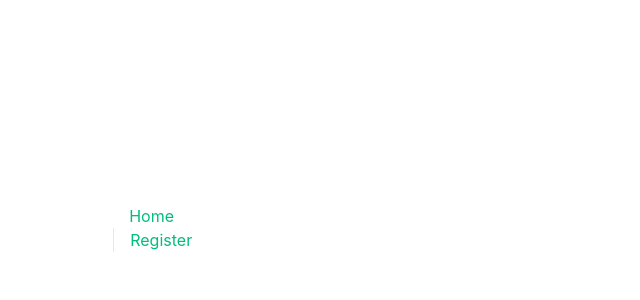
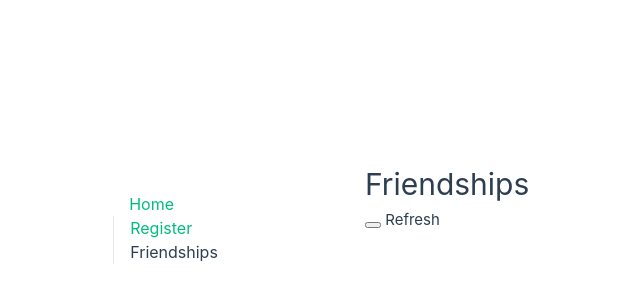
Before and after one commit to prteen/prteen-vue, a Vue app: page /friendships in a window 1280 px wide. Before the commit this address had no page. Shown: the part 180-480 px from the top of the page, without its empty margins (275-915 px from the left). Built offline with nearby package versions, Linux system fonts and the light colour scheme.

Commit message:
WIP FriendshipsList

```diff
--- a/src/App.vue
+++ b/src/App.vue
@@ -8,6 +8,8 @@ import { RouterLink, RouterView } from 'vue-router'
       <nav>
         <RouterLink to="/">Home</RouterLink>
         <RouterLink to="/register">Register</RouterLink>
+        <br>
+        <RouterLink to="/friendships">Friendships</RouterLink>
       </nav>
     </div>
   </header>
--- a/src/router/index.js
+++ b/src/router/index.js
@@ -1,5 +1,6 @@
 import { createRouter, createWebHistory } from 'vue-router'
 import HomeView from '../views/HomeView.vue'
+import FriendshipView from '../views/FriendshipsView.vue'
 
 const router = createRouter({
   history: createWebHistory(import.meta.env.BASE_URL),
@@ -13,6 +14,11 @@ const router = createRouter({
       path: '/register',
       name: 'register',
       component: () => import('../views/RegisterView.vue')
+    },
+    {
+      path: '/friendships',
+      name: 'friendships',
+      component: () => FriendshipView
     }
   ]
 })
--- /dev/null
+++ b/src/views/FriendshipsView.vue
@@ -0,0 +1,66 @@
+<template>
+  <div>
+    <h1>Friendships</h1>
+    <button @click="get_friends()" />
+      Refresh
+  </div>
+  <li v-for="friend in friends">
+      <div class="card-content">
+        <tr>
+          <p class="image">
+            <img :src="friend.image" />
+          </p>
+        </tr>
+        <tr>
+          <p class="title">
+            {{ friend.name }}
+          </p>
+        </tr>
+        <tr>
+          <p class="accept">
+            <button class="button is-success" @click="accept_friendship(friend)">
+              Accept
+            </button>
+          </p>
+        </tr>
+        <tr>
+          <p class="decline">
+            <button class="button is-danger" @click="decline_friendship(friend)">
+              Decline
+            </button>
+          </p>
+        </tr>
+        <tr>
+          <p class="delete">
+            <button class="button is-danger" @click="delete_friendship(friend)">
+              Delete
+            </button>
+          </p>
+        </tr>
+      </div>
+  </li>
+</template>
+
+<script>
+export default {
+  data() {
+    return {
+      friends: [],
+    }
+  },
+  methods: {
+    async get_friends() {
+      console.log("getting friends")
+      const response = await fetch("http://127.0.0.1:8081/api/v1/friendships", {
+        method: "GET",
+        headers: {
+            'Content-Type': 'application/json',
+            'Authorization': 'Bearer ' + localStorage.getItem('token')
+        },
+      })
+      const data = await response.json()
+      this.friends = data
+  }
+ }
+}
+</script>
--- a/src/views/HomeView.vue
+++ b/src/views/HomeView.vue
@@ -1,6 +1,5 @@
 <template>
   <main>
     <h1>Welcome to Prteen!</h1>
-    <RouterLink to="/register">Register</RouterLink>
   </main>
 </template>
```
